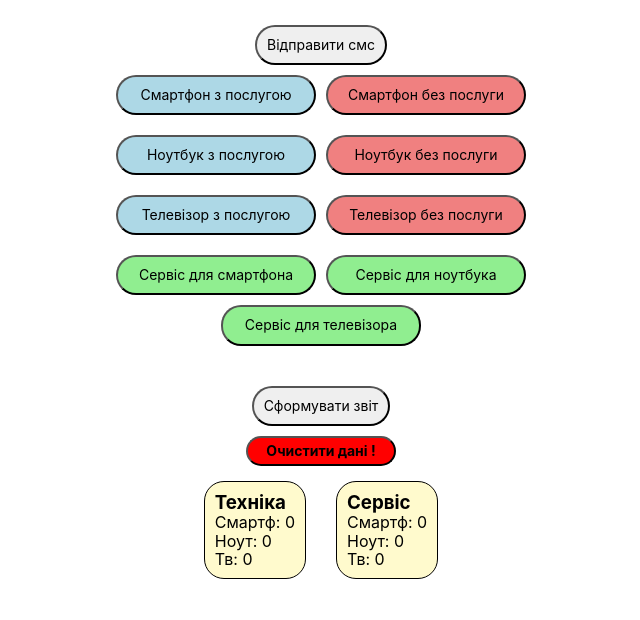
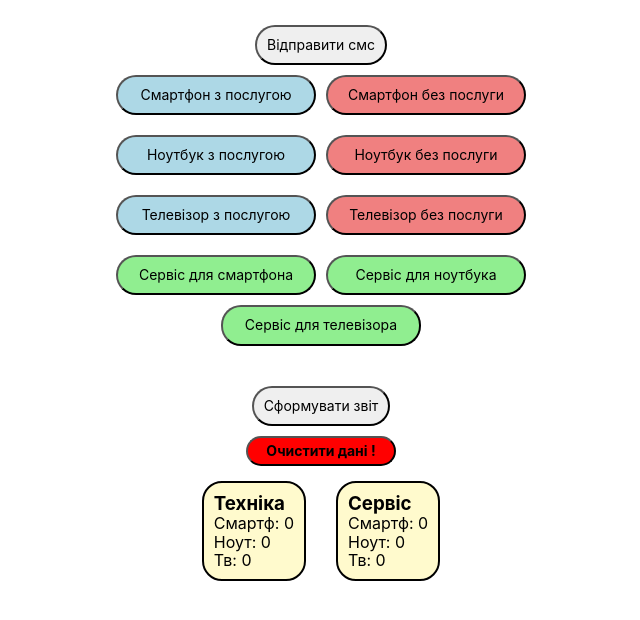
Before and after one commit to Max-IT-ZT/comfy-zvit-teh, a React (Create React App) app: page / in a window 1280 px wide. Shown: the top 620 px of the page, without its empty margins (319-959 px from the left). Built offline with nearby package versions, Linux system fonts and the light colour scheme.

Commit message:
Update App.css

```diff
--- a/src/components/App.css
+++ b/src/components/App.css
@@ -68,7 +68,7 @@ button[type='button-clear'] {
   flex-direction: column;
   align-items: start;
   margin-right: 30px;
-  border: 1px solid black;
+  border: 2px solid black;
   border-radius: 20px;
   background-color: lemonchiffon;
 }
@@ -78,7 +78,7 @@ button[type='button-clear'] {
   flex-direction: column;
   align-items: start;
 
-  border: 1px solid black;
+  border: 2px solid black;
   border-radius: 20px;
   background-color: lemonchiffon;
 }
```
